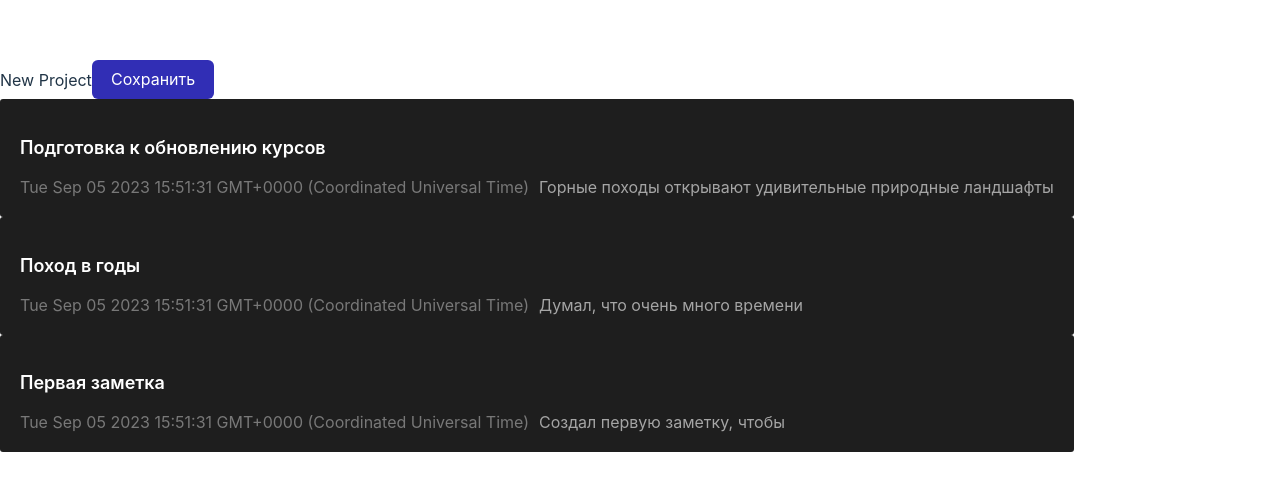
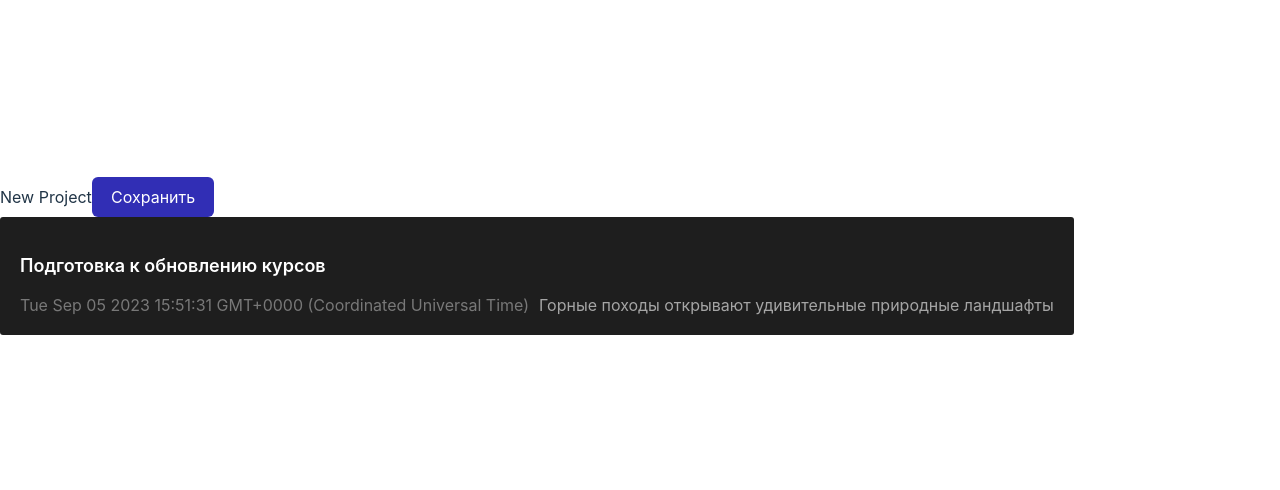
Before and after one commit to ministrov/react-journal, a React (Vite) app: page / in a window 1280 px wide. Shown: the part 144-634 px from the top of the page. Built offline with nearby package versions, Linux system fonts and the light colour scheme.

Commit message:
working on props passing from parent to child component

```diff
--- a/src/App.jsx
+++ b/src/App.jsx
@@ -26,7 +26,7 @@ function App() {
 
       <Button/>
 
-      <JournalItem
+      {/* <JournalItem
         title={data[0].title}
         text={data[0].text}
         date={data[0].date}
@@ -40,7 +40,9 @@ function App() {
         title={data[2].title}
         text={data[2].text}
         date={data[2].date}
-      />
+      /> */}
+
+      <JournalItem data={data}/>
     </div>
   );
 }
--- a/src/components/JournalItem/JournalItem.jsx
+++ b/src/components/JournalItem/JournalItem.jsx
@@ -1,13 +1,13 @@
 import './JournalItem.css';
 
-function JournalItem({ title, text, date }) {
+function JournalItem({ data }) {
 
   return (
     <div className='journal-item'>
-      <h2 className='journal-item__header'>{title}</h2>
+      <h2 className='journal-item__header'>{data[0].title}</h2>
       <div className='journal-item__body'>
-        <div className='journal-item__date'>{date.toString()}</div>
-        <div className='journal-item__text'>{text}</div>
+        <div className='journal-item__date'>{data[0].date.toString()}</div>
+        <div className='journal-item__text'>{data[0].text}</div>
       </div>
     </div>
   );
```
